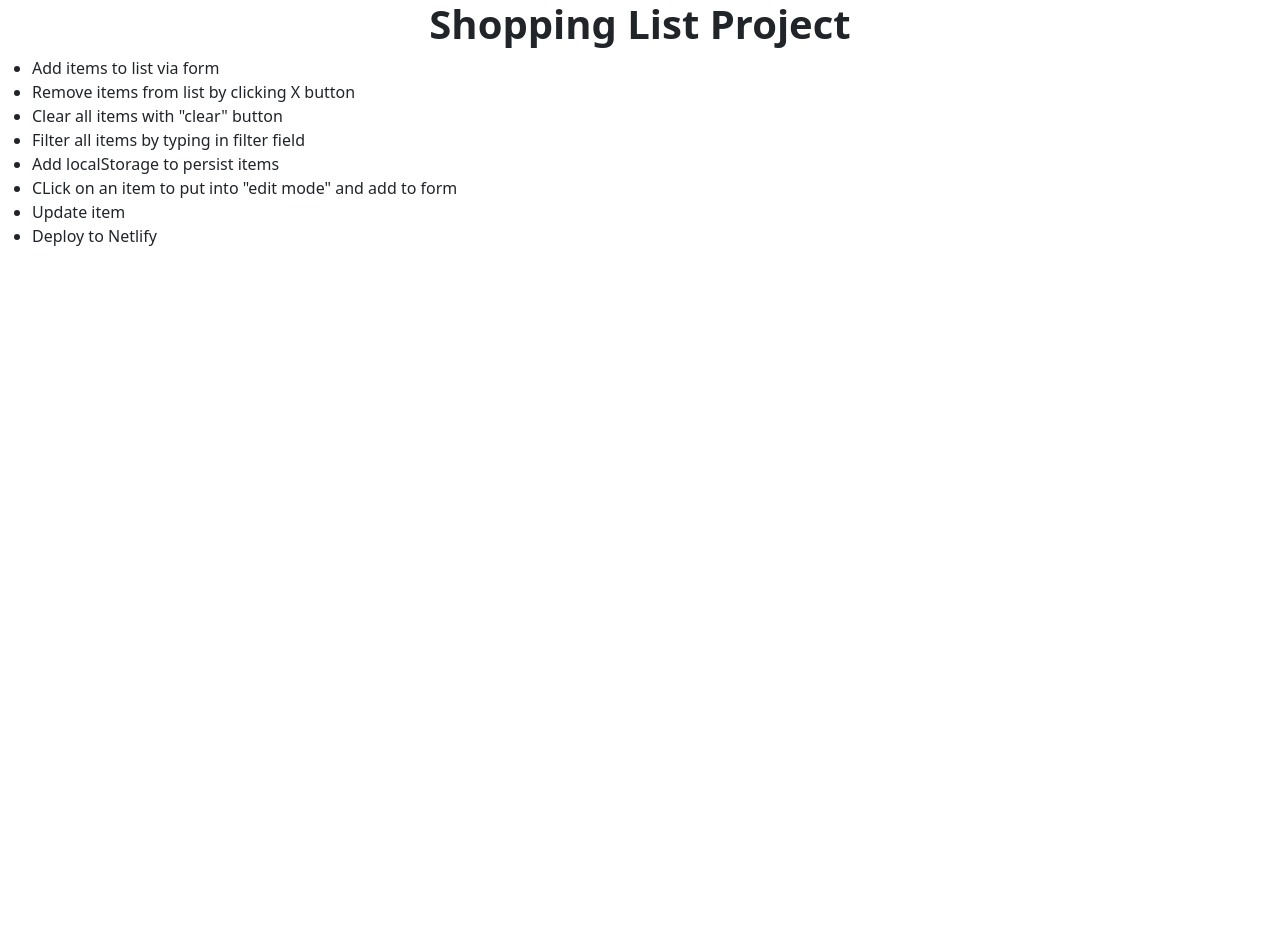
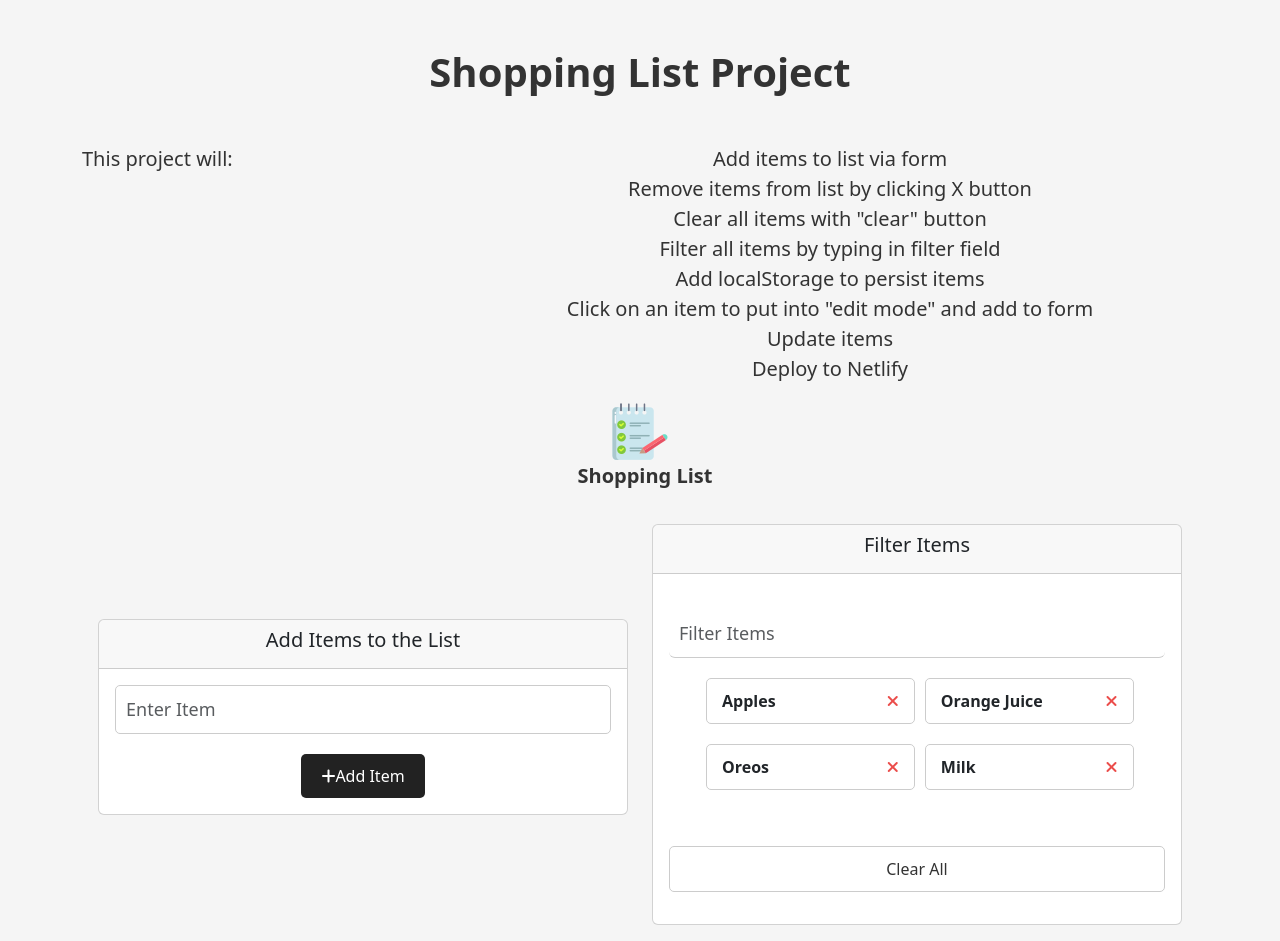
Before and after one commit to louisc27/shoppingListProject, a plain HTML site: page index.html in a window 1280 px wide. Before the commit the page ends 800 px from the top, so only its background shows below. Drawn offline with nearby package versions, Linux system fonts and the light colour scheme.

Commit message:
boilerplate with minimal css

```diff
--- a/index.html
+++ b/index.html
@@ -5,20 +5,122 @@
     <meta name="viewport" content="width=device-width, initial-scale=1">
     <title>Shopping list Project</title>
     <link href="https://cdn.jsdelivr.net/npm/bootstrap@5.3.2/dist/css/bootstrap.min.css" rel="stylesheet" integrity="sha384-T3c6CoIi6uLrA9TneNEoa7RxnatzjcDSCmG1MXxSR1GAsXEV/Dwwykc2MPK8M2HN" crossorigin="anonymous">
+    <script src="https://kit.fontawesome.com/c8a2917e09.js" crossorigin="anonymous"></script>
+    <link rel="stylesheet" href="./style/style.css">
   </head>
   <body>
-    <h1 class="text-center fw-bold">Shopping List Project</h1>
-    <ul>
+    <h1 class="text-center fw-bold m-5 ">Shopping List Project</h1>
+    <div class="container">
+      <div class="row d-flex justify-content-center align-content-center">
+        <div class="col-4">
+          <p class="lead">This project will: </p>
+        </div>
+        <div class="col-8">
+          <ul class="list-unstyled lead text-center">
             <li>Add items to list via form</li>
             <li>Remove items from list by clicking X button</li>
             <li>Clear all items with "clear" button</li>
             <li>Filter all items by typing in filter field</li>
             <li>Add localStorage to persist items</li>
-      <li>CLick on an item to put into "edit mode" and add to form</li>
-      <li>Update item</li>
+            <li>Click on an item to put into "edit mode" and add to form</li>
+            <li>Update items</li>
             <li>Deploy to Netlify</li>
           </ul>
+        </div>
+      </div>
+    </div>
 
+    <div class="container-fluid">
+
+      <header class="text-center">
+        <img src="./style/images/note.png" alt="Shopping list icon">
+        <h1 class="fw-bold lead">Shopping List</h1>
+      </header>
+
+      <div class="container">
+        <div class="row p-3 mt-2 d-flex justify-content-center align-items-center">
+          <div class="col col-sm-12 col-md-6 col-lg-6">
+
+            <div class="card w-100 mb-3">
+              <div class="card-header text-center">
+                <h5>Add Items to the List</h5>
+              </div>
+              <div class="card-body">
+
+                <form id="item-form">
+                  <div class="mb-3">
+
+                      <input
+                        type="text"
+                        class="form-input form-control"
+                        id="item-input"
+                        name="item"
+                        placeholder="Enter Item"
+                      />
+
+                  </div>
+
+                    <button type="submit" class="btn mx-auto">
+                      <i class="fa-solid fa-plus"></i> Add Item
+                    </button>
+
+                </form>
+              </div>
+            </div>
+          </div>
+
+          <div class="col col-sm-12 col-md-6 col-lg-6 text-center">
+            <div class="card">
+              <div class="card-header">
+                <h5>Filter Items</h5>
+              </div>
+              <div class="card-body">
+                <p class="lead">
+                  <div class="filter">
+                  <input
+                    type="text"
+                    class="form-input-filter form-control"
+                    id="filter"
+                    placeholder="Filter Items"
+                  />
+                </div>
+
+                <ul id="item-list" class="items">
+                  <li>
+                    Apples
+                    <button class="remove-item btn-link text-red">
+                      <i class="fa-solid fa-xmark"></i>
+                    </button>
+                  </li>
+                  <li>
+                    Orange Juice
+                    <button class="remove-item btn-link text-red">
+                      <i class="fa-solid fa-xmark"></i>
+                    </button>
+                  </li>
+                  <li>
+                    Oreos
+                    <button class="remove-item btn-link text-red">
+                      <i class="fa-solid fa-xmark"></i>
+                    </button>
+                  </li>
+                  <li>
+                    Milk
+                    <button class="remove-item btn-link text-red">
+                      <i class="fa-solid fa-xmark"></i>
+                    </button>
+                  </li>
+                </ul>
+
+                <button id="clear" class="btn-clear">Clear All</button></p>
+              </div>
+            </div>
+          </div>
+        </div>
+      </div>
+
+    </div>
+    <script src="./js/main.js"></script>
     <script src="https://cdn.jsdelivr.net/npm/@popperjs/core@2.11.8/dist/umd/popper.min.js" integrity="sha384-I7E8VVD/ismYTF4hNIPjVp/Zjvgyol6VFvRkX/vR+Vc4jQkC+hVqc2pM8ODewa9r" crossorigin="anonymous"></script>
     <script src="https://cdn.jsdelivr.net/npm/bootstrap@5.3.2/dist/js/bootstrap.min.js" integrity="sha384-BBtl+eGJRgqQAUMxJ7pMwbEyER4l1g+O15P+16Ep7Q9Q+zqX6gSbd85u4mG4QzX+" crossorigin="anonymous"></script>
   </body>
--- a/js/main.js
+++ b/js/main.js
@@ -0,0 +1,34 @@
+const itemForm = document.getElementById('item-form');
+const itemInput = document.getElementById('item-input');
+const itemList = document.getElementById('item-list');
+
+
+// Function to add items to list
+function addItem(e) {
+  e.preventDefault();
+
+  const newItem = itemInput.value;
+
+  // Validate Input
+  if (newItem === '') {
+    alert('List is empty');
+    return;
+  }
+
+
+  //Create list items
+ const li = document.createElement('li');
+ // Place text in list item
+ li.appendChild(document.createTextNode(newItem));
+
+
+ const button = createButton('remove-item btn-link text-red');
+}
+
+// Function to create buttons
+function createButton(classes){
+  const button = document.createElement();
+}
+
+//Event Listeners
+itemForm.addEventListener('submit', addItem);
--- a/style/style.css
+++ b/style/style.css
@@ -0,0 +1,135 @@
+@import url('https://fonts.googleapis.com/css2?family=Poppins:wght@300;400;700&display=swap');
+
+
+:root{
+  --white: #dff9fb;
+  --red:#eb4d4b;
+  --grey: #535c68;
+  --green:#6ab04c;
+  --blue: #22a6b3;
+  --yellow: #f9ca24;
+}
+
+
+*,
+*::before,
+*::after {
+  margin: 0;
+  padding: 0;
+  box-sizing: border-box;
+}
+
+body {
+
+  font-size: 16px;
+  line-height: 1.5;
+  color: #333;
+  background-color: #f5f5f5;
+}
+
+header {
+
+  margin-bottom: 20px;
+}
+
+header h1 {
+  font-weight: 300;
+  margin-left: 10px;
+}
+
+
+
+/* Form & Input */
+.form-input {
+  width: 100%;
+  font-size: 18px;
+  margin-bottom: 20px;
+  padding: 10px;
+  border: 1px solid #ccc;
+  border-radius: 5px;
+  outline: none;
+}
+
+.form-input-filter {
+  margin-top: 20px;
+  width: 100%;
+  font-size: 18px;
+  margin-bottom: 20px;
+  padding: 10px;
+  border: none;
+  border-bottom: 1px solid #ccc;
+  background: transparent;
+  outline: none;
+}
+
+/* Buttons */
+.btn {
+  background-color: #222;
+  color: #fff;
+  border: none;
+  border-radius: 5px;
+  padding: 10px 20px;
+  cursor: pointer;
+  display: flex;
+  justify-content: center;
+  align-items: center;
+}
+
+.btn:hover {
+  background-color: #555;
+  color: #fff;
+}
+
+.btn-link {
+  font-size: 16px;
+  background-color: transparent;
+  color: #333;
+  border: none;
+  padding: 0;
+  cursor: pointer;
+}
+
+.btn-clear {
+  margin-top: 20px;
+  width: 100%;
+  font-size: 16px;
+  background-color: transparent;
+  color: #333;
+  border: 1px solid #ccc;
+  border-radius: 5px;
+  padding: 10px 20px;
+  cursor: pointer;
+}
+
+.btn-clear:hover {
+  background-color: #f1f1f1;
+}
+
+.text-red {
+  color: var(--red);
+}
+
+/* Items */
+
+.items {
+  margin-top: 20px;
+  display: flex;
+  flex-wrap: wrap;
+}
+
+.items li {
+  display: flex;
+  justify-content: space-between;
+  width: 45%;
+  border: 1px solid #ccc;
+  border-radius: 5px;
+  padding: 10px 15px;
+  margin: 0 5px 20px;
+  font-weight: 700;
+}
+
+@media (max-width: 500px) {
+  .items li {
+    width: 100%;
+  }
+}
```
Also changed, not shown: style/images/note.png (added). Lines whose indentation alone changed are shown as unchanged.
